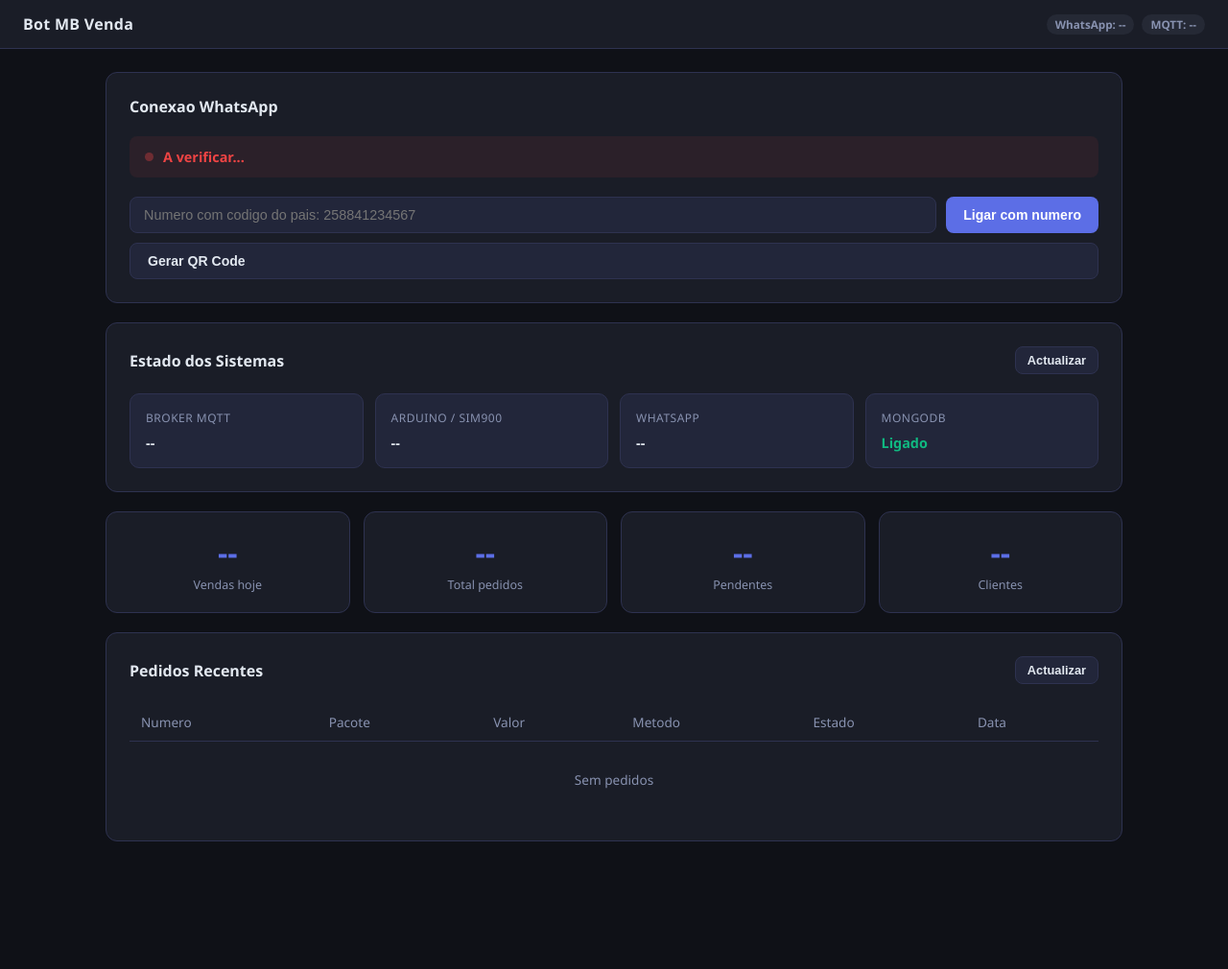
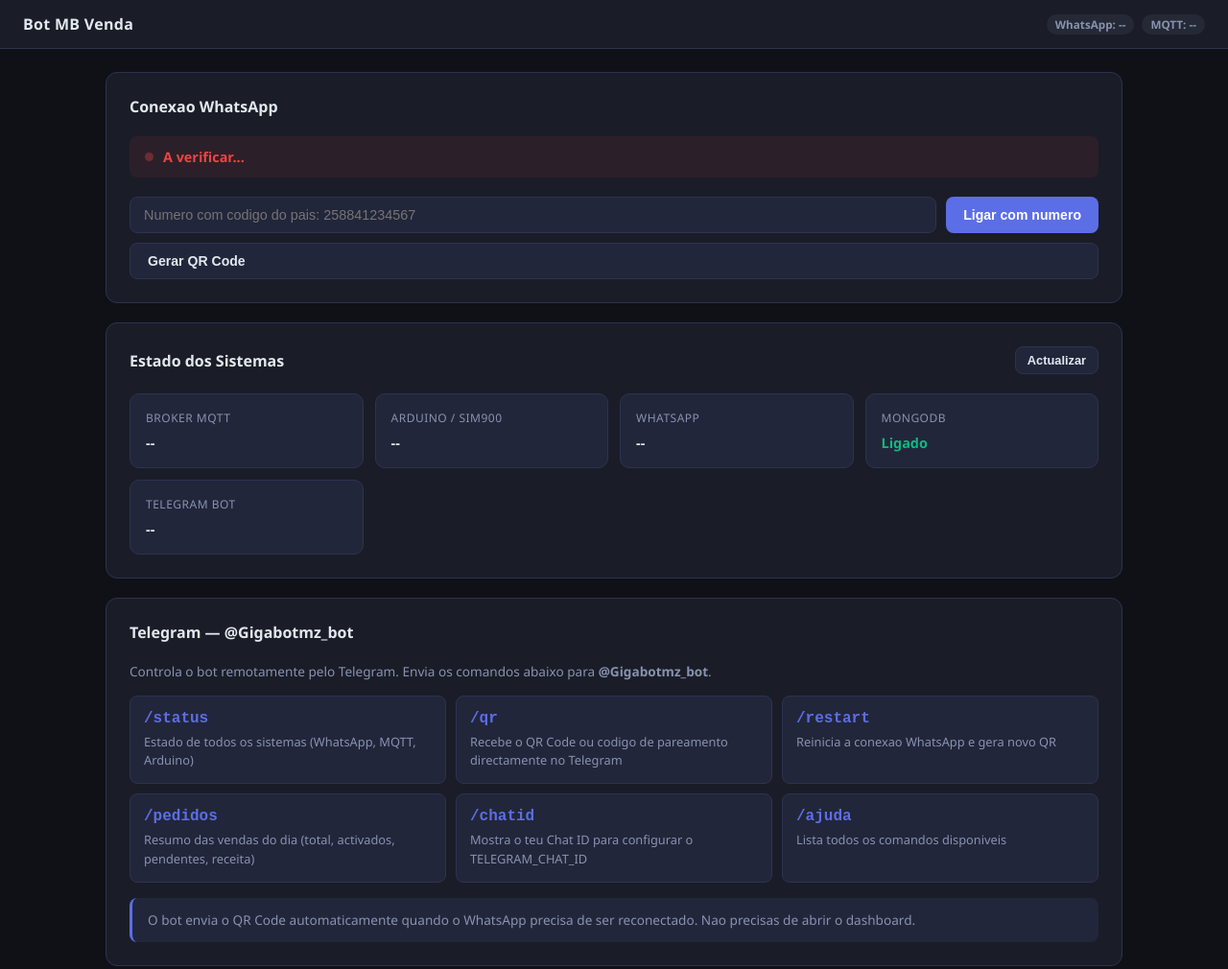
Before and after one commit to DerkZunguza/gigabot, a plain HTML site: page frontend/src/index.html in a window 1280 px wide. Shown: the top 1010 px of the page at 96% size. Before the commit the page ends 901 px from the top, so only its background shows below. Drawn offline with Linux system fonts and the light colour scheme; no server answers.

Commit message:
feat: secção Telegram no dashboard com comandos e estado

```diff
--- a/bot/src/index.js
+++ b/bot/src/index.js
@@ -217,8 +217,9 @@ app.get('/api/hardware', (req, res) => {
   const fs = require('fs');
   res.json({
     whatsapp: whatsapp.getStatus().status,
-    mqtt: mqtt.isConnected() ? 'connected' : 'disconnected',
-    arduino: fs.existsSync('/dev/ttyUSB0') ? 'connected' : 'disconnected'
+    mqtt:     mqtt.isConnected()      ? 'connected' : 'disconnected',
+    arduino:  fs.existsSync('/dev/ttyUSB0') ? 'connected' : 'disconnected',
+    telegram: telegram.isActive()     ? 'connected' : 'disconnected'
   });
 });
 
--- a/frontend/src/index.html
+++ b/frontend/src/index.html
@@ -81,6 +81,49 @@
           <div class="hw-label">MongoDB</div>
           <div id="hw-mongo" class="hw-status ok">Ligado</div>
         </div>
+        <div class="hw-item">
+          <div class="hw-label">Telegram Bot</div>
+          <div id="hw-telegram" class="hw-status">--</div>
+        </div>
+      </div>
+    </section>
+
+    <!-- TELEGRAM -->
+    <section class="card">
+      <div class="card-header">
+        <h2>Telegram — @Gigabotmz_bot</h2>
+      </div>
+      <p style="color:var(--muted);font-size:.85rem;margin-bottom:16px">
+        Controla o bot remotamente pelo Telegram. Envia os comandos abaixo para <strong>@Gigabotmz_bot</strong>.
+      </p>
+      <div class="cmd-grid">
+        <div class="cmd-item">
+          <div class="cmd-name">/status</div>
+          <div class="cmd-desc">Estado de todos os sistemas (WhatsApp, MQTT, Arduino)</div>
+        </div>
+        <div class="cmd-item">
+          <div class="cmd-name">/qr</div>
+          <div class="cmd-desc">Recebe o QR Code ou codigo de pareamento directamente no Telegram</div>
+        </div>
+        <div class="cmd-item">
+          <div class="cmd-name">/restart</div>
+          <div class="cmd-desc">Reinicia a conexao WhatsApp e gera novo QR</div>
+        </div>
+        <div class="cmd-item">
+          <div class="cmd-name">/pedidos</div>
+          <div class="cmd-desc">Resumo das vendas do dia (total, activados, pendentes, receita)</div>
+        </div>
+        <div class="cmd-item">
+          <div class="cmd-name">/chatid</div>
+          <div class="cmd-desc">Mostra o teu Chat ID para configurar o TELEGRAM_CHAT_ID</div>
+        </div>
+        <div class="cmd-item">
+          <div class="cmd-name">/ajuda</div>
+          <div class="cmd-desc">Lista todos os comandos disponiveis</div>
+        </div>
+      </div>
+      <div class="info-box" style="margin-top:16px">
+        O bot envia o QR Code automaticamente quando o WhatsApp precisa de ser reconectado. Nao precisas de abrir o dashboard.
       </div>
     </section>
 
--- a/frontend/src/script.js
+++ b/frontend/src/script.js
@@ -129,6 +129,7 @@ async function checkHardware() {
   setHwStatus('hw-mqtt',     data.mqtt);
   setHwStatus('hw-arduino',  data.arduino);
   setHwStatus('hw-whatsapp', data.whatsapp);
+  setHwStatus('hw-telegram', data.telegram);
   navMqtt.textContent = 'MQTT: ' + (data.mqtt === 'connected' ? 'Ligado' : 'Desligado');
   navMqtt.className   = 'badge ' + (data.mqtt === 'connected' ? 'badge-green' : 'badge-red');
 }
--- a/frontend/src/style.css
+++ b/frontend/src/style.css
@@ -285,6 +285,38 @@ tr:hover td { background: var(--surface2); }
 .btn-secondary { background: var(--surface2); color: var(--text); border: 1px solid var(--border); }
 .btn-sm        { padding: 6px 12px; font-size: 0.8rem; }
 
+/* COMMANDS GRID */
+.cmd-grid {
+  display: grid;
+  grid-template-columns: 1fr;
+  gap: 10px;
+}
+@media (min-width: 600px) {
+  .cmd-grid { grid-template-columns: repeat(2, 1fr); }
+}
+@media (min-width: 900px) {
+  .cmd-grid { grid-template-columns: repeat(3, 1fr); }
+}
+
+.cmd-item {
+  background: var(--surface2);
+  border: 1px solid var(--border);
+  border-radius: 8px;
+  padding: 14px;
+}
+.cmd-name {
+  font-family: monospace;
+  font-size: 1rem;
+  font-weight: 700;
+  color: var(--accent);
+  margin-bottom: 6px;
+}
+.cmd-desc {
+  font-size: 0.8rem;
+  color: var(--muted);
+  line-height: 1.5;
+}
+
 .hidden { display: none !important; }
 
 @media (max-width: 480px) {
```
Also changed, not shown: bot/src/telegram.js (+77 -28 lines).
